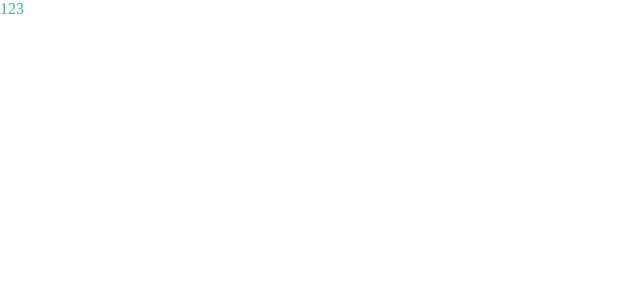
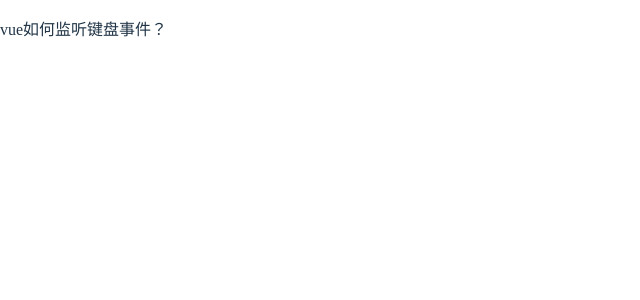
Before and after one commit to mh-ckt/vue-vite-project, a Vue app: page /issues-list in a window 1280 px wide. Shown: the top 300 px of the page, without its empty margins (0-640 px from the left). Built offline with nearby package versions, Linux system fonts and the light colour scheme.

Commit message:
feat: 问题集初始化

```diff
--- /dev/null
+++ b/src/data/issues.ts
@@ -0,0 +1,12 @@
+import issues01 from '@/issues-list/issues01.vue'
+
+let issuesList = [
+  {
+    title: 'vue如何监听键盘事件？',
+    link: '/issues',
+    id: '01',
+    component: issues01,
+  },
+]
+
+export default issuesList
--- /dev/null
+++ b/src/issues-list/issueDetail.vue
@@ -0,0 +1,15 @@
+<script setup>
+import IssuesList from '@/data/issues'
+import { computed } from 'vue'
+import { useRoute } from 'vue-router'
+
+const route = useRoute()
+const id = route.params.id
+const currentComponent = computed(() => {
+  return IssuesList.find((item) => item.id === id)?.component
+})
+</script>
+
+<template>
+  <component :is="currentComponent"></component>
+</template>
--- a/src/router/index.ts
+++ b/src/router/index.ts
@@ -1,6 +1,5 @@
 // src/router/index.js
 import { createRouter, createWebHistory, RouteRecordRaw } from 'vue-router'
-
 import Home from '@/views/home.vue'
 
 // 2. 定义路由规则
@@ -12,12 +11,11 @@
   {
     path: '/issues-list',
     component: () => import('@/views/issues.vue'),
-    children: [
-      {
-        path: 'issues1',
-        component: () => import('@/issues-list/issues01.vue'),
-      },
-    ],
+  },
+  {
+    path: '/issues/:id',
+    name: 'IssueDetail',
+    component: () => import('@/issues-list/issueDetail.vue'),
   },
 ]
 
--- a/src/views/issues.vue
+++ b/src/views/issues.vue
@@ -1,7 +1,20 @@
-<script setup>
-import issues01 from '@/issues-list/issues01.vue'
+<script setup lang="ts">
+import { useRouter } from 'vue-router'
+import IssuesList from '@/data/issues'
+const router = useRouter()
+
+const toRouter = (id: string) => {
+  return router.push({
+    name: 'IssueDetail',
+    params: { id },
+  })
+}
 </script>
 
 <template>
-  <issues01 />
+  <div v-for="item in IssuesList">
+    <p @click="toRouter(item.id)" :key="item.id" :to="item.link">
+      {{ item.title }}
+    </p>
+  </div>
 </template>
```
